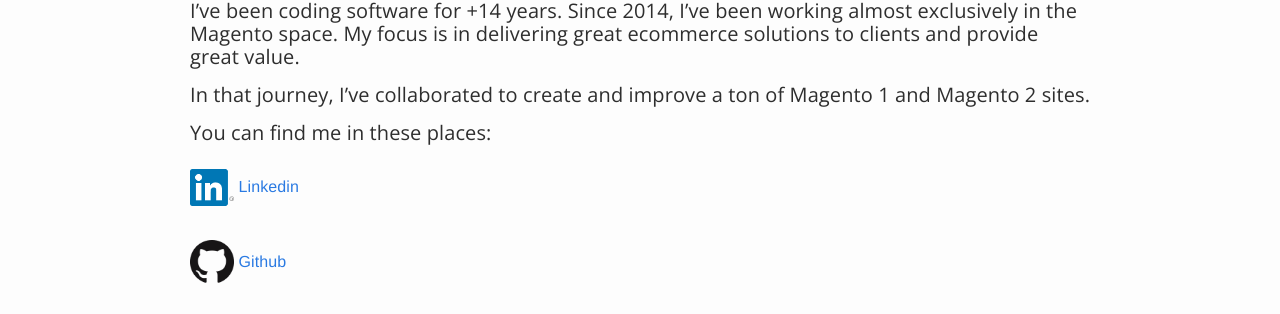
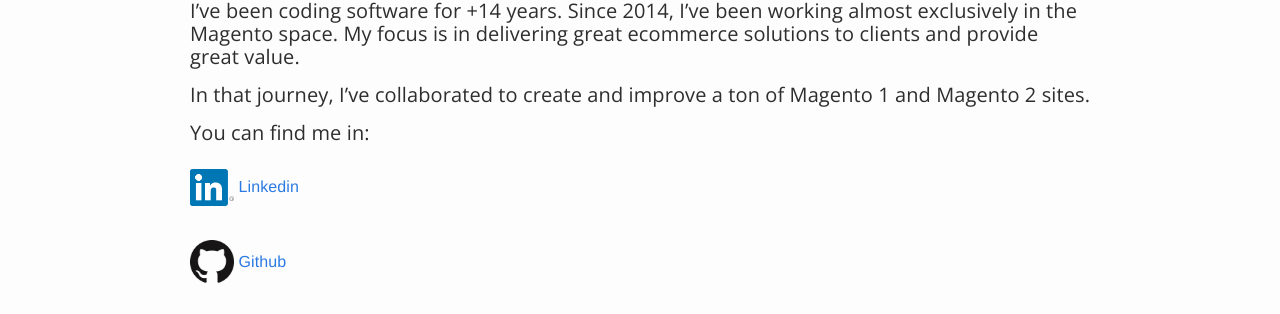
Before and after one commit to federivo/federivo.github.io, a Jekyll site: the page built from about.md, in a window 1280 px wide. Shown: the part 270-584 px from the top of the page. Built offline with Jekyll 4.4.1, drawn with Linux system fonts in a browser that asks for light colours.

Commit message:
Minor fix in about.md

```diff
--- a/about.md
+++ b/about.md
@@ -9,7 +9,7 @@ title: About me
 
 #### In that journey, I've collaborated to create and improve a ton of Magento 1 and Magento 2 sites.
 
-#### You can find me in these places:
+#### You can find me in:
 
 ![Linkedin](assets/images/In-2C-66px-R.png){:class="profile-img"} [Linkedin](https://www.linkedin.com/in/federicorivollier/)
 
```
